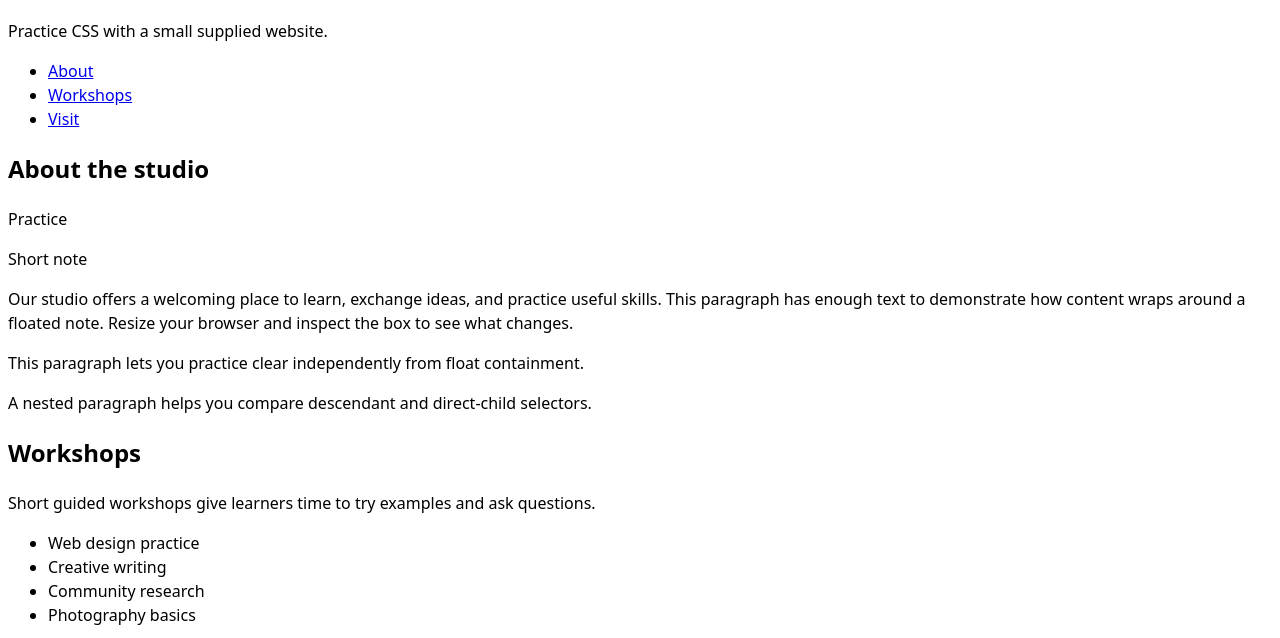
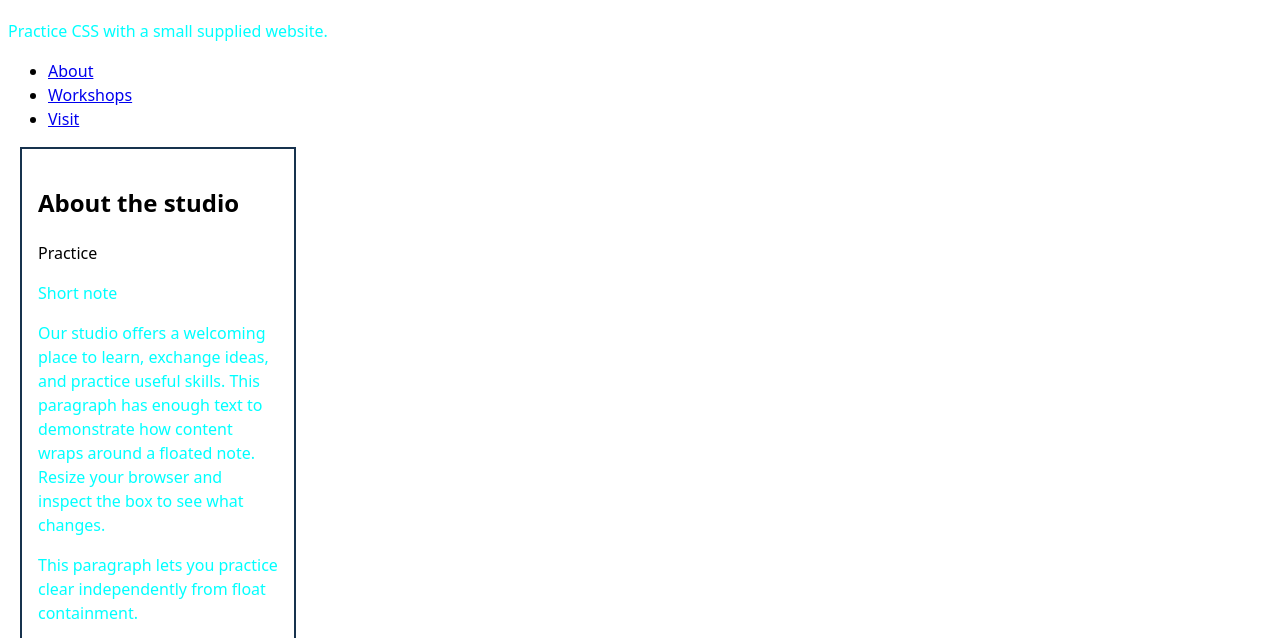
Before and after one commit to NootNova/COMP1B-Week2Lesson, a plain HTML site: page index.html in a window 1280 px wide. Shown: the part 104-742 px from the top of the page. Drawn offline with Linux system fonts and the light colour scheme.

```diff
--- a/main.css
+++ b/main.css
@@ -9,6 +9,26 @@ body {
 
 }
 
+p {
+
+    color:aqua;
+
+}
+
+.article-card {
+
+  box-sizing: content-box;
+
+  width: 240px;
+
+  padding: 16px;
+
+  border: 2px solid #17324d;
+
+  margin: 12px;
+
+}
+
 a:focus-visible {
 
     outline: 3px solid #9c3a00;
```
Also changed, not shown: 1 other file.
